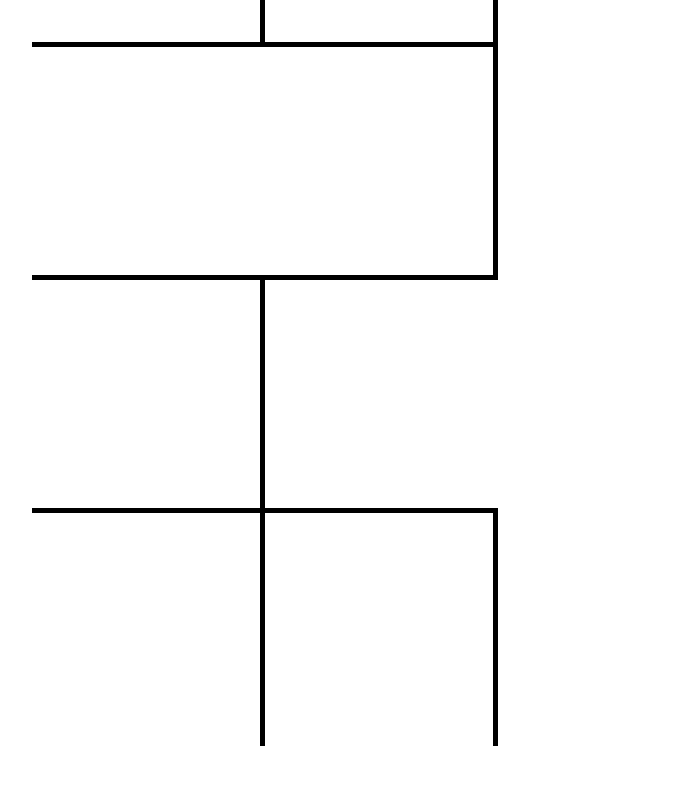
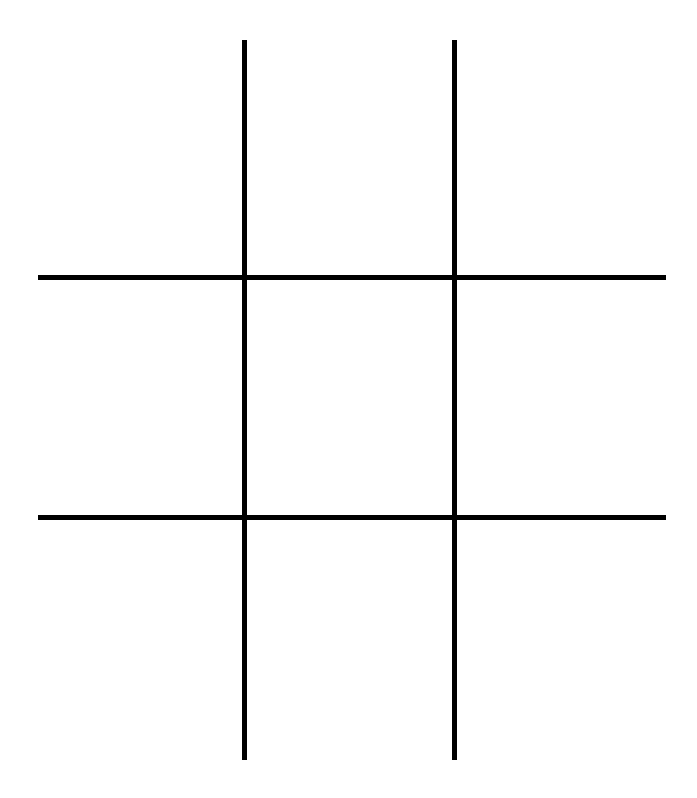
Before and after one commit to Aditya-Devarkonda/TIC-TAC-TOE, a React (Vite) app: page / in a window 1280 px wide. Shown: the top 798 px of the page, without its empty margins (288-985 px from the left). Built offline with nearby package versions, Linux system fonts and the light colour scheme.

Commit message:
building project - step 2
Achievement: 1) Fixed layout 2) Alternate X and O 3) Stop after winning

```diff
--- a/src/App.jsx
+++ b/src/App.jsx
@@ -3,24 +3,56 @@ import React from "react";
 
 export default function Board() {
 
-  const [squareValues, setSquarevalues] = React.useState([Array(9).fill(null)]);
-  const [firstMove, setFirstmove] = React.useState('X')
+  const [squareValues, setSquarevalues] = React.useState(Array(9).fill(null));
+  const [currentMove, setCurrentMove] = React.useState(true) ;
 
-  function toggleSquareValue(){
+  function toggleMove(currentMove){
+    setCurrentMove(prevmove=> !prevmove)
+    return currentMove ? 'X':'O';
+  }
 
+  function toggleSquareValue(squareNumber){
+    if(calculateWinner(squareValues)||squareValues[squareNumber])
+    {
+      return
+    }
+    const tempArray = squareValues.slice();
+    tempArray[squareNumber]= toggleMove(currentMove)
+    setSquarevalues(tempArray)
   }
+
+  function calculateWinner(squareLines){
+    const winningLines = [
+      [0,1,2],
+      [3,4,5],
+      [6,7,8],
+      [0,3,6],
+      [1,4,7],
+      [2,5,8],
+      [0,4,8],
+      [2,4,6],
+    ];
+    for(let i=0; i<winningLines.length; i++){
+      const[a,b,c]=winningLines[i]
+      if(squareLines[a] && squareLines[a]===squareLines[b] && squareLines[b]===squareLines[c]){
+        return squareLines[a];
+      }
+    }
+    return null;
+  }
+
+  console.log(squareValues);
 
   return (
     <div className="board-table">
-        <Square value={squareValues[0]} clas="square s1" toggleFunction={toggleSquareValue}/>
-        <Square value={squareValues[1]} clas="square s2" toggleFunction={toggleSquareValue}/>
-        <Square value={squareValues[2]} clas="square s3" toggleFunction={toggleSquareValue}/>
-        <Square value={squareValues[3]} clas="square s4" toggleFunction={toggleSquareValue}/>
-        <Square value={squareValues[4]} clas="square s5" toggleFunction={toggleSquareValue}/>
-        <Square value={squareValues[5]} clas="square s6" toggleFunction={toggleSquareValue}/>
-        <Square value={squareValues[6]} clas="square s7" toggleFunction={toggleSquareValue}/>
-        <Square value={squareValues[7]} clas="square s8" toggleFunction={toggleSquareValue}/>
-        <Square value={squareValues[8]} clas="square s9" toggleFunction={toggleSquareValue}/>
+      {squareValues.map((value, index) => (
+        <Square
+          key={index}
+          value={value}
+          clas={`square s${index + 1}`}
+          toggleFunction={() => toggleSquareValue(index)}
+        />
+      ))}
     </div>
   )
 }
--- a/src/index.css
+++ b/src/index.css
@@ -14,14 +14,20 @@ body {
 }
 
 #root{
-  display: flex;
-  align-items: center;
-  justify-content: center;
+  width: 49%;
+  height: 90%;
 }
 
 .board-table{
-  width: 50%;
-  height: 50%;
+  width: 100%;
+  height: 100%;
+  display: grid;
+  grid-template-rows:    repeat(3, 1fr);
+  grid-template-columns: repeat(3, 1fr);
+}
+
+.board-table:hover{
+  box-shadow: 2px 2px 5px rgba(0, 0, 0, 0.3); /*Add a shadow outside effect on hover*/
 }
 
 .square{
@@ -29,10 +35,9 @@ body {
   border: none;
   border-right: 5px solid black;
   border-bottom: 5px solid black;
-  height: 233px;
-  width: 233px;
   font-size: 100px;
   padding: 0;
+  margin: 0;
   text-align: center;
 }
 
@@ -45,5 +50,5 @@ body {
 }
 
 .square:hover {
-  box-shadow: 2px 2px 5px rgba(0, 0, 0, 0.3);
+  box-shadow: inset 0 0 10px rgba(0, 0, 0, 0.4); /*Add an inset shadow effect on hover*/
 }
```
